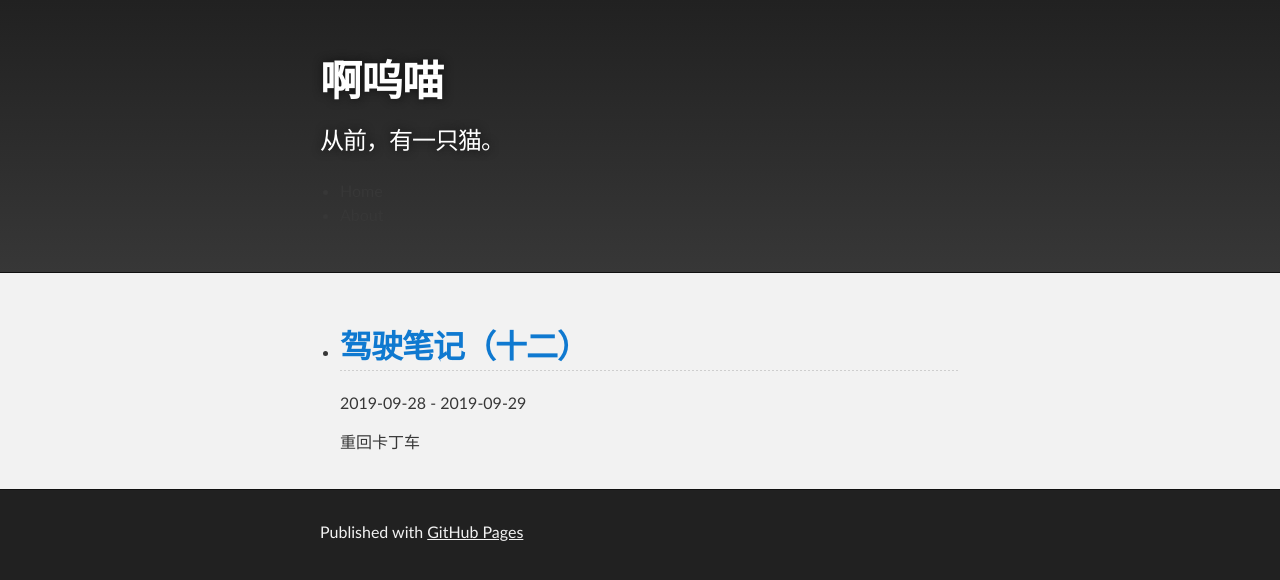
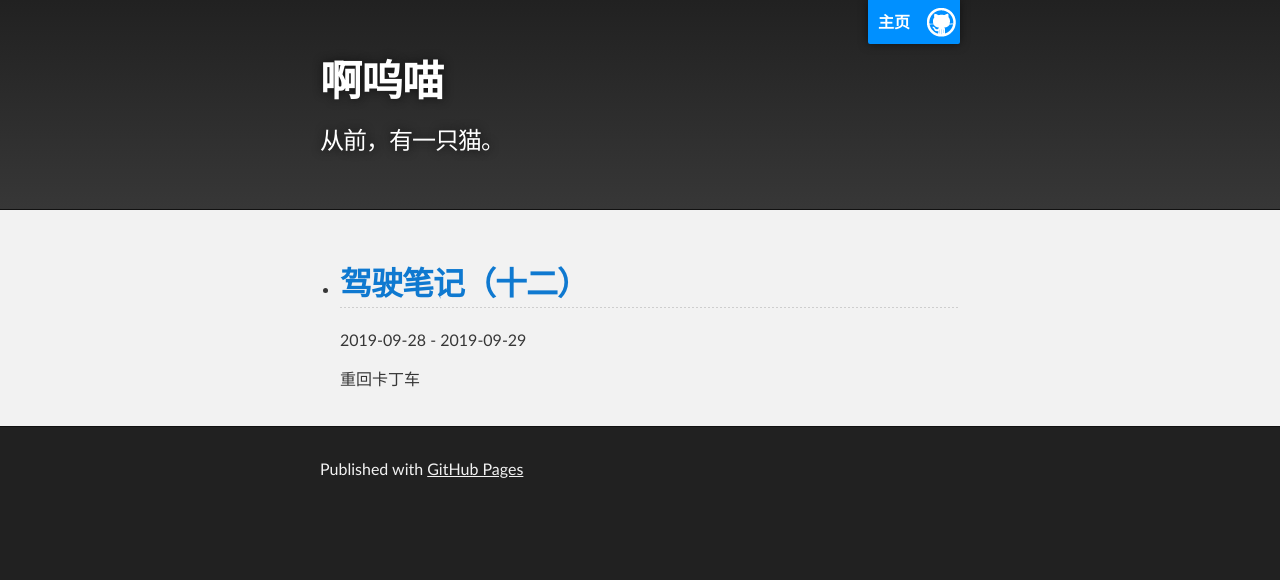
Before and after one commit to icrmio/icrmio.github.io, a Jekyll site: the page built from index.html, in a window 1280 px wide. Shown: the top 580 px of the page. Built offline with Jekyll 4.4.1, drawn with Linux system fonts in a browser that asks for light colours.

Commit message:
Update default.html

```diff
--- a/_layouts/default.html
+++ b/_layouts/default.html
@@ -29,10 +29,7 @@
           {% endif %}
 
           <nav>
-            <ul>
-              <li>Home</li>
-              <li>About</li>
-            </ul>
+            <a id="forkme_banner" href="https://icrmio.github.io/">主页</a>
           </nav>
 
         </header>
```
